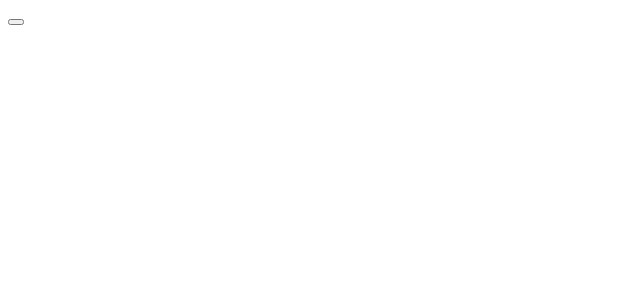
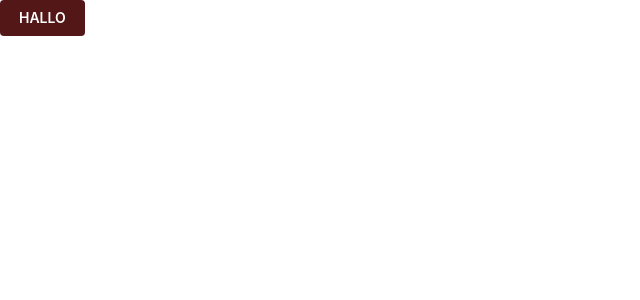
Before and after one commit to BITS-DEVSEC/bmart-v2-react, a React (Vite) app: page / in a window 1280 px wide. Shown: the top 300 px of the page, without its empty margins (0-640 px from the left). Built offline with nearby package versions, Linux system fonts and the light colour scheme.

Commit message:
added missing styles sheet for mantine

```diff
--- a/src/App.tsx
+++ b/src/App.tsx
@@ -3,7 +3,7 @@ import { Button } from "@mantine/core";
 export default function App() {
   return (
     <div>
-      <Button></Button>
+      <Button>HALLO</Button>
     </div>
   );
 }
--- a/src/main.tsx
+++ b/src/main.tsx
@@ -9,6 +9,7 @@ import App from "./App.tsx";
 import "@mantine/dates/styles.css";
 import "@mantine/notifications/styles.css";
 import "@mantine/dropzone/styles.css";
+import "@mantine/core/styles.css";
 
 const base: MantineColorsTuple = [
   "#fbefef",
```
